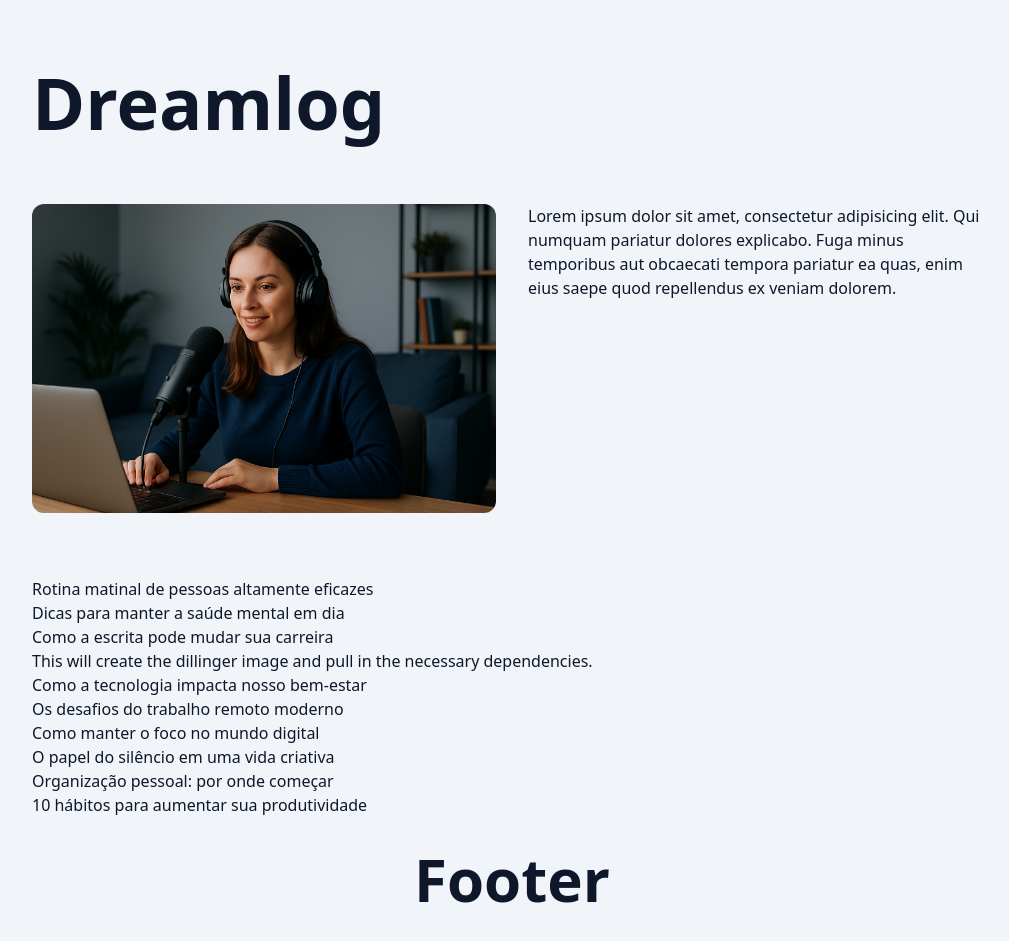
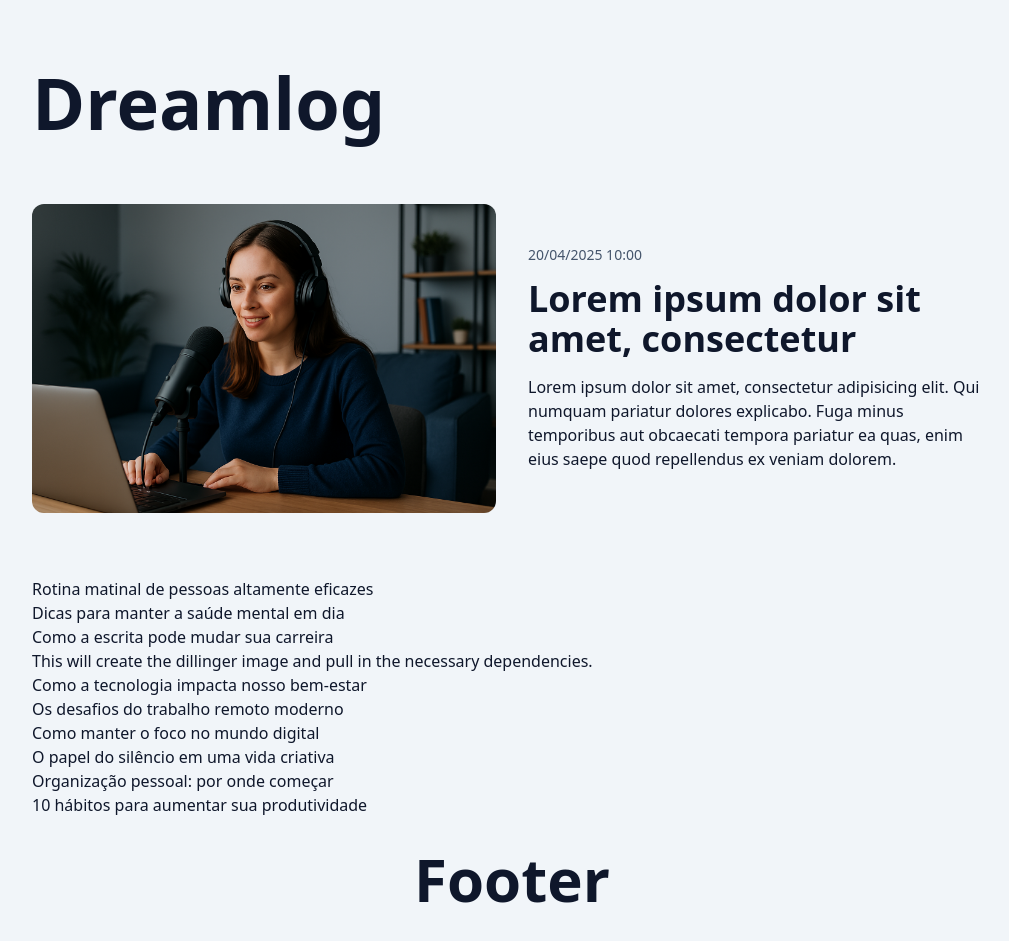
Before and after one commit to oxtw/blog, a Next.js app: page / in a window 1280 px wide. Shown: the whole page, without its empty margins (128-1137 px from the left). Built offline with nearby package versions, Linux system fonts and the light colour scheme.

Commit message:
style: finaliza CSS do FeaturedPost com Tailwind

```diff
--- a/src/components/FeaturedPost/index.tsx
+++ b/src/components/FeaturedPost/index.tsx
@@ -14,19 +14,44 @@
         "group"
       )}
     >
-      <Link className="w-full h-full overflow-hidden rounded-xl" href="#">
+      <Link
+        className={clsx("w-full", "h-full", "overflow-hidden", "rounded-xl")}
+        href="#"
+      >
         <Image
-          className="group-hover:scale-105 transition"
+          className={clsx(
+            "w-full",
+            "h-full",
+            "object-cover",
+            "object-center",
+            "group-hover:scale-105",
+            "transition"
+          )}
           src="/images/bryen_0.png"
           width={1200}
           height={720}
           alt="Título do post"
+          priority //carregando a imagem com prioridade
         />
       </Link>
-      <div>
-        Lorem ipsum dolor sit amet, consectetur adipisicing elit. Qui numquam
-        pariatur dolores explicabo. Fuga minus temporibus aut obcaecati tempora
-        pariatur ea quas, enim eius saepe quod repellendus ex veniam dolorem.
+      <div className="flex flex-col gap-4 sm:justify-center">
+        <time
+          className="text-slate-600 block text-sm/tight"
+          dateTime="2025-04-20"
+        >
+          20/04/2025 10:00
+        </time>
+
+        <h1 className={clsx("text-2xl/tight", "font-extrabold", "sm:text-4xl")}>
+          <Link href="#">Lorem ipsum dolor sit amet, consectetur</Link>
+        </h1>
+
+        <p>
+          Lorem ipsum dolor sit amet, consectetur adipisicing elit. Qui numquam
+          pariatur dolores explicabo. Fuga minus temporibus aut obcaecati
+          tempora pariatur ea quas, enim eius saepe quod repellendus ex veniam
+          dolorem.
+        </p>
       </div>
     </section>
   );
```
